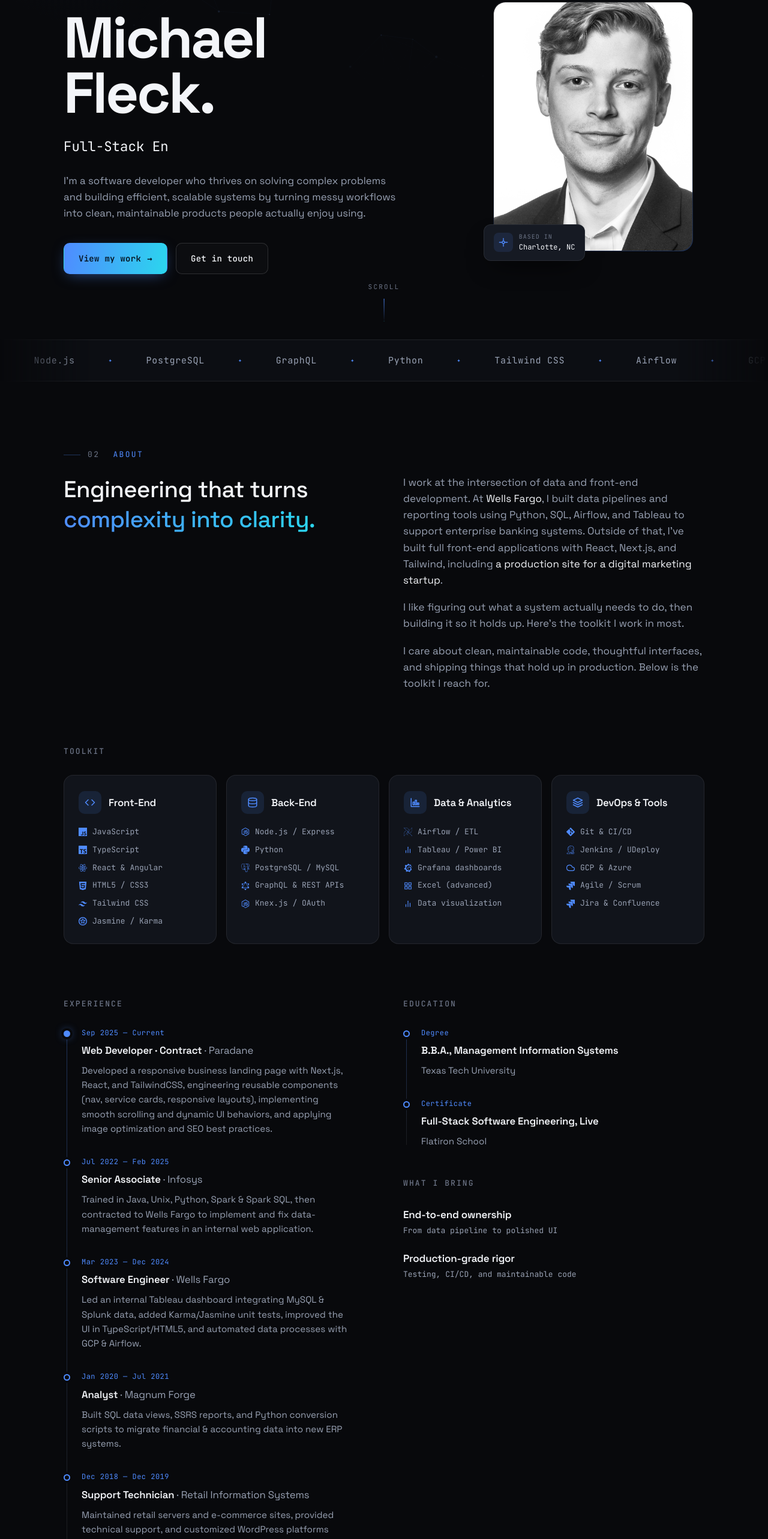
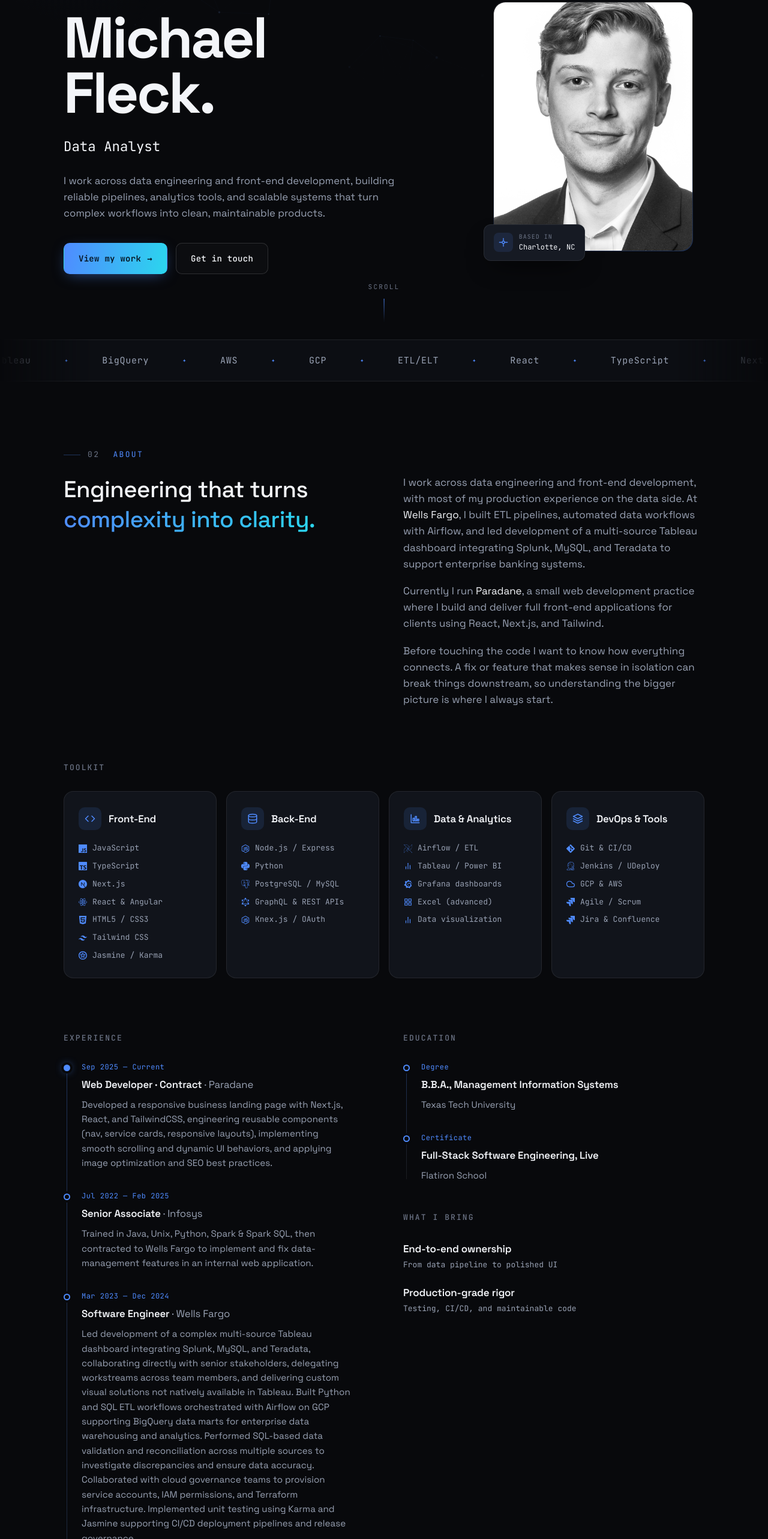
Before and after one commit to Michaelfleck/michaelfleck-portfolio, a React (Vite) app: page / in a window 1280 px wide. Shown: the part 234-2800 px from the top of the page at 60% size. Built offline with nearby package versions, Linux system fonts and the light colour scheme; no server answers.

Commit message:
Content Updates

```diff
--- a/src/components/sections/About.jsx
+++ b/src/components/sections/About.jsx
@@ -1,8 +1,22 @@
 import {
-  SiJavascript, SiTypescript, SiReact, SiAngular, SiHtml5, SiTailwindcss, SiJasmine,
-  SiNodedotjs, SiPython, SiPostgresql, SiGraphql,
-  SiApacheairflow, SiGrafana,
-  SiGit, SiJenkins, SiGooglecloud, SiJira,
+  SiJavascript,
+  SiTypescript,
+  SiNextdotjs,
+  SiReact,
+  SiAngular,
+  SiHtml5,
+  SiTailwindcss,
+  SiJasmine,
+  SiNodedotjs,
+  SiPython,
+  SiPostgresql,
+  SiGraphql,
+  SiApacheairflow,
+  SiGrafana,
+  SiGit,
+  SiJenkins,
+  SiGooglecloud,
+  SiJira,
 } from "react-icons/si";
 import { FiBarChart2, FiGrid, FiCloud } from "react-icons/fi";
 import { RevealOnScroll } from "../RevealOnScroll";
@@ -11,7 +25,16 @@ const skills = [
   {
     title: "Front-End",
     icon: (
-      <svg width="18" height="18" viewBox="0 0 24 24" fill="none" stroke="currentColor" strokeWidth="2" strokeLinecap="round" strokeLinejoin="round">
+      <svg
+        width="18"
+        height="18"
+        viewBox="0 0 24 24"
+        fill="none"
+        stroke="currentColor"
+        strokeWidth="2"
+        strokeLinecap="round"
+        strokeLinejoin="round"
+      >
         <polyline points="16 18 22 12 16 6" />
         <polyline points="8 6 2 12 8 18" />
       </svg>
@@ -19,6 +42,7 @@ const skills = [
     items: [
       { label: "JavaScript", icon: <SiJavascript /> },
       { label: "TypeScript", icon: <SiTypescript /> },
+      { label: "Next.js", icon: <SiNextdotjs /> },
       { label: "React & Angular", icon: <SiReact /> },
       { label: "HTML5 / CSS3", icon: <SiHtml5 /> },
       { label: "Tailwind CSS", icon: <SiTailwindcss /> },
@@ -28,7 +52,16 @@ const skills = [
   {
     title: "Back-End",
     icon: (
-      <svg width="18" height="18" viewBox="0 0 24 24" fill="none" stroke="currentColor" strokeWidth="2" strokeLinecap="round" strokeLinejoin="round">
+      <svg
+        width="18"
+        height="18"
+        viewBox="0 0 24 24"
+        fill="none"
+        stroke="currentColor"
+        strokeWidth="2"
+        strokeLinecap="round"
+        strokeLinejoin="round"
+      >
         <ellipse cx="12" cy="5" rx="9" ry="3" />
         <path d="M3 5v14c0 1.66 4 3 9 3s9-1.34 9-3V5" />
         <path d="M3 12c0 1.66 4 3 9 3s9-1.34 9-3" />
@@ -45,7 +78,16 @@ const skills = [
   {
     title: "Data & Analytics",
     icon: (
-      <svg width="18" height="18" viewBox="0 0 24 24" fill="none" stroke="currentColor" strokeWidth="2" strokeLinecap="round" strokeLinejoin="round">
+      <svg
+        width="18"
+        height="18"
+        viewBox="0 0 24 24"
+        fill="none"
+        stroke="currentColor"
+        strokeWidth="2"
+        strokeLinecap="round"
+        strokeLinejoin="round"
+      >
         <path d="M3 3v18h18" />
         <rect x="7" y="11" width="3" height="6" />
         <rect x="12" y="7" width="3" height="10" />
@@ -63,7 +105,16 @@ const skills = [
   {
     title: "DevOps & Tools",
     icon: (
-      <svg width="18" height="18" viewBox="0 0 24 24" fill="none" stroke="currentColor" strokeWidth="2" strokeLinecap="round" strokeLinejoin="round">
+      <svg
+        width="18"
+        height="18"
+        viewBox="0 0 24 24"
+        fill="none"
+        stroke="currentColor"
+        strokeWidth="2"
+        strokeLinecap="round"
+        strokeLinejoin="round"
+      >
         <path d="M12 2 2 7l10 5 10-5-10-5Z" />
         <path d="m2 17 10 5 10-5" />
         <path d="m2 12 10 5 10-5" />
@@ -72,7 +123,7 @@ const skills = [
     items: [
       { label: "Git & CI/CD", icon: <SiGit /> },
       { label: "Jenkins / UDeploy", icon: <SiJenkins /> },
-      { label: "GCP & Azure", icon: <FiCloud /> },
+      { label: "GCP & AWS", icon: <FiCloud /> },
       { label: "Agile / Scrum", icon: <SiJira /> },
       { label: "Jira & Confluence", icon: <SiJira /> },
     ],
@@ -97,19 +148,25 @@ const experience = [
     when: "Mar 2023 — Dec 2024",
     role: "Software Engineer",
     org: "Wells Fargo",
-    desc: "Led an internal Tableau dashboard integrating MySQL & Splunk data, added Karma/Jasmine unit tests, improved the UI in TypeScript/HTML5, and automated data processes with GCP & Airflow.",
+    desc: "Led development of a complex multi-source Tableau dashboard integrating Splunk, MySQL, and Teradata, collaborating directly with senior stakeholders, delegating workstreams across team members, and delivering custom visual solutions not natively available in Tableau. Built Python and SQL ETL workflows orchestrated with Airflow on GCP supporting BigQuery data marts for enterprise data warehousing and analytics. Performed SQL-based data validation and reconciliation across multiple sources to investigate discrepancies and ensure data accuracy. Collaborated with cloud governance teams to provision service accounts, IAM permissions, and Terraform infrastructure. Implemented unit testing using Karma and Jasmine supporting CI/CD deployment pipelines and release governance.",
   },
   {
     when: "Jan 2020 — Jul 2021",
     role: "Analyst",
     org: "Magnum Forge",
-    desc: "Built SQL data views, SSRS reports, and Python conversion scripts to migrate financial & accounting data into new ERP systems.",
+    desc: "Built 15+ SQL views and SSRS reports to support financial tracking across multiple oil and gas client engagements after ERP implementation. Developed Python scripts with structured exception handling to transform, validate, and reconcile 10K+ ERP records during system migration, achieving 99.9% data accuracy across legacy and new environments. Built reusable Python functions to standardize data validation logic across multiple datasets and reporting workflows. Worked across W Energy Software, Enertia, Procount, and Carte platforms.",
   },
   {
     when: "Dec 2018 — Dec 2019",
     role: "Support Technician",
     org: "Retail Information Systems",
-    desc: "Maintained retail servers and e-commerce sites, provided technical support, and customized WordPress platforms using PHP, HTML, CSS & JavaScript.",
+    desc: "Managed a data sync integration (Linked Retail) that extracted inventory and product data from Oracle-backed Retail Pro systems and loaded it into client e-commerce platforms, troubleshooting pipeline failures and data discrepancies. Supported 15+ clients on Oracle-backed retail management systems, diagnosing and resolving data integrity, connectivity, and application issues within SLA.",
+  },
+  {
+    when: "Mar 2018 — Dec 2018",
+    role: "IT Support Technician",
+    org: "Auravox",
+    desc: "Developed and maintained client websites, primarily in Wordpress, included bug fixes, theme customizations, and frontend enhancements. Provided technical support for end users, troubleshooting network, software, and VOIP issues.",
   },
 ];
 
@@ -141,25 +198,32 @@ export const About = () => {
           </RevealOnScroll>
           <RevealOnScroll as="div" delay={1} className="body">
             <p>
-              I work at the intersection of data and front-end development. At{" "}
-              <span className="highlight">Wells Fargo</span>, I built data
-              pipelines and reporting tools using Python, SQL, Airflow, and
-              Tableau to support enterprise banking systems. Outside of that,
-              I've built full front-end applications with React, Next.js, and
-              Tailwind, including{" "}
-              <span className="highlight">
-                a production site for a digital marketing startup
-              </span>
-              .
+              I work across data engineering and front-end development, with
+              most of my production experience on the data side. At{" "}
+              <span className="highlight">Wells Fargo</span>, I built ETL
+              pipelines, automated data workflows with Airflow, and led
+              development of a multi-source Tableau dashboard integrating
+              Splunk, MySQL, and Teradata to support enterprise banking systems.
             </p>
             <p>
-              I like figuring out what a system actually needs to do, then
-              building it so it holds up. Here's the toolkit I work in most.
+              Currently I run{" "}
+              <a
+                href="https://paradane.com/"
+                target="_blank"
+                rel="noopener noreferrer"
+                className="highlight"
+              >
+                Paradane
+              </a>
+              {", "}a small web development practice where I build and deliver
+              full front-end applications for clients using React, Next.js, and
+              Tailwind.
             </p>
             <p>
-              I care about clean, maintainable code, thoughtful interfaces, and
-              shipping things that hold up in production. Below is the toolkit I
-              reach for.
+              Before touching the code I want to know how everything connects. A
+              fix or feature that makes sense in isolation can break things
+              downstream, so understanding the bigger picture is where I always
+              start.
             </p>
           </RevealOnScroll>
         </div>
--- a/src/components/sections/Contact.jsx
+++ b/src/components/sections/Contact.jsx
@@ -95,11 +95,13 @@ export const Contact = () => {
             <span className="num">04</span>&nbsp;Contact
           </RevealOnScroll>
           <RevealOnScroll as="h2">
-            Let's build something{" "}
-            <span className="grad-text">worth shipping.</span>
+            Want to{" "}
+            <span className="grad-text">chat </span>
+            or{" "}
+            <span className="grad-text">build something?</span>
           </RevealOnScroll>
           <RevealOnScroll as="p" delay={1}>
-            Have a role, a project, or just want to talk shop? My inbox is always
+            Have a role, a project, or just want to connect? My inbox is always
             open. I'll get back to you quickly.
           </RevealOnScroll>
           <RevealOnScroll as="div" delay={2} className="contact-channels">
--- a/src/components/sections/Home.jsx
+++ b/src/components/sections/Home.jsx
@@ -3,8 +3,9 @@ import { RevealOnScroll } from "../RevealOnScroll";
 import { ImageSlot } from "../ImageSlot";
 
 const TECH = [
-  "React", "TypeScript", "Node.js", "PostgreSQL", "GraphQL",
-  "Python", "Tailwind CSS", "Airflow", "GCP", "CI/CD",
+  "Python", "SQL", "Airflow", "Tableau", "BigQuery",
+  "AWS", "GCP", "ETL/ELT", "React", "TypeScript", "Next.js",
+  "Node.js", "PostgreSQL", "Terraform", "CI/CD", "Snowflake",
 ];
 
 export const Home = () => {
@@ -18,14 +19,17 @@ export const Home = () => {
     const el = typedRef.current;
     if (!el) return;
     const words = [
-      "Front-End Developer",
-      "Full-Stack Engineer",
-      "React Developer",
-      "Data & Platform Development",
+      "Data Engineer",
       "Data Analyst",
       "BI Developer",
+      "Full-Stack Engineer",
+      "Data & Platform Development",
+      "Front-End Developer",
     ];
-    let wi = 0, ci = 0, deleting = false, timer;
+    let wi = 0,
+      ci = 0,
+      deleting = false,
+      timer;
     const tick = () => {
       const word = words[wi];
       ci += deleting ? -1 : 1;
@@ -50,7 +54,11 @@ export const Home = () => {
     const hero = heroRef.current;
     const glow = glowRef.current;
     if (!hero || !glow) return;
-    let raf = null, tx = 0, ty = 0, cx = 0, cy = 0;
+    let raf = null,
+      tx = 0,
+      ty = 0,
+      cx = 0,
+      cy = 0;
     const loop = () => {
       cx += (tx - cx) * 0.12;
       cy += (ty - cy) * 0.12;
@@ -86,7 +94,11 @@ export const Home = () => {
     if (window.matchMedia("(prefers-reduced-motion: reduce)").matches) return;
 
     const ctx = canvas.getContext("2d");
-    let w, h, dpr, particles = [], raf;
+    let w,
+      h,
+      dpr,
+      particles = [],
+      raf;
     const mouse = { x: -9999, y: -9999 };
     const COUNT = 64;
 
@@ -121,7 +133,8 @@ export const Home = () => {
         if (p.x < 0 || p.x > w) p.vx *= -1;
         if (p.y < 0 || p.y > h) p.vy *= -1;
 
-        const mdx = p.x - mouse.x, mdy = p.y - mouse.y;
+        const mdx = p.x - mouse.x,
+          mdy = p.y - mouse.y;
         const md = Math.hypot(mdx, mdy);
         if (md < 120 && md > 0) {
           p.x += (mdx / md) * (120 - md) * 0.015;
@@ -135,7 +148,8 @@ export const Home = () => {
 
         for (let j = i + 1; j < particles.length; j++) {
           const q = particles[j];
-          const dx = p.x - q.x, dy = p.y - q.y;
+          const dx = p.x - q.x,
+            dy = p.y - q.y;
           const d = Math.hypot(dx, dy);
           if (d < linkDist) {
             const a = (1 - d / linkDist) * 0.22;
@@ -204,9 +218,9 @@ export const Home = () => {
               <span className="cursor"></span>
             </p>
             <p className="intro">
-              I'm a software developer who thrives on solving complex problems and
-              building efficient, scalable systems by turning messy workflows into
-              clean, maintainable products people actually enjoy using.
+              I work across data engineering and front-end development, building
+              reliable pipelines, analytics tools, and scalable systems that
+              turn complex workflows into clean, maintainable products.
             </p>
             <div className="hero-actions">
               <a href="#projects" className="btn btn-primary">
@@ -236,7 +250,10 @@ export const Home = () => {
                   stroke="currentColor"
                   strokeWidth="2"
                 >
-                  <path d="M12 2v6M12 16v6M2 12h6M16 12h6" strokeLinecap="round" />
+                  <path
+                    d="M12 2v6M12 16v6M2 12h6M16 12h6"
+                    strokeLinecap="round"
+                  />
                   <circle cx="12" cy="12" r="3" />
                 </svg>
               </span>
--- a/src/components/sections/Projects.jsx
+++ b/src/components/sections/Projects.jsx
@@ -14,7 +14,14 @@ const projects = [
     num: "/ 02",
     title: "Reddit → Spotify Playlist Creator",
     desc: "A backend service that generates Spotify playlists from trending Reddit posts, with robust API integrations and persistent token storage.",
-    tags: ["Node.js", "PostgreSQL", "Express", "Knex", "Spotify API", "Reddit API"],
+    tags: [
+      "Node.js",
+      "PostgreSQL",
+      "Express",
+      "Knex",
+      "Spotify API",
+      "Reddit API",
+    ],
     link: "https://github.com/Michaelfleck/SpotifyRedditMusicFinder",
     image: "/projects/reddit-spotify.png",
   },
@@ -28,11 +35,11 @@ const projects = [
   },
   {
     num: "/ 04",
-    title: "Plant Shop: E-Commerce App",
-    desc: "A full-stack plant store with live product data pulled from the Trefle.io botanical database, cart flow, and a clean responsive storefront.",
-    tags: ["React", "Node.js", "Express", "REST API", "Tailwind CSS"],
-    link: "https://github.com/Michaelfleck/Plant-Shop",
-    image: "/projects/plant-shop.png",
+    title: "AWS Streaming Data Pipeline",
+    desc: "Built an end-to-end streaming ingestion pipeline on AWS using Kinesis Data Streams and Lambda via event source mapping to process real-time data. Delivered data to S3 with date-based partitioning, configured a Glue Crawler for automated schema inference, and queried datasets via Athena.",
+    tags: ["Python", "AWS Kinesis", "Lambda", "S3", "Glue", "Athena"],
+    link: "https://github.com/Michaelfleck",
+    image: "/projects/aws-pipeline.png",
   },
 ];
 
@@ -46,9 +53,14 @@ export const Projects = () => {
         <RevealOnScroll as="h2" className="section-title">
           Things I've <span className="grad-text">built.</span>
         </RevealOnScroll>
-        <RevealOnScroll as="p" delay={1} className="lead" style={{ marginBottom: "48px" }}>
-          A few projects that show how I approach problems, from API integrations to
-          full-stack products.
+        <RevealOnScroll
+          as="p"
+          delay={1}
+          className="lead"
+          style={{ marginBottom: "48px" }}
+        >
+          A few projects that show how I approach problems, from data pipelines
+          and API integrations to full-stack products.
         </RevealOnScroll>
 
         <div className="projects-grid">
```
Also changed, not shown: public/projects/paradane.png.
